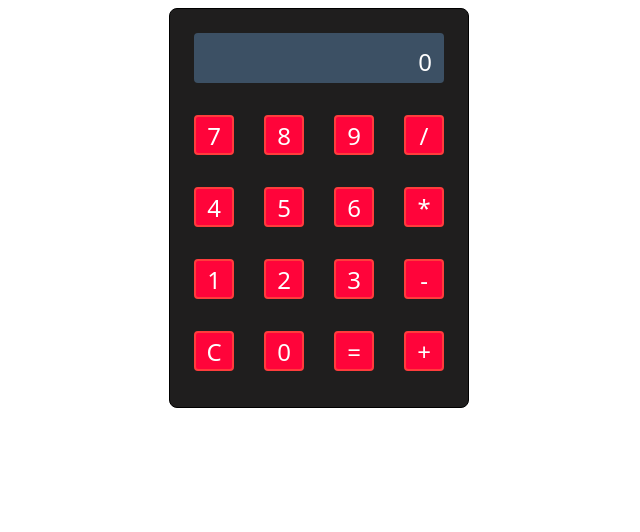
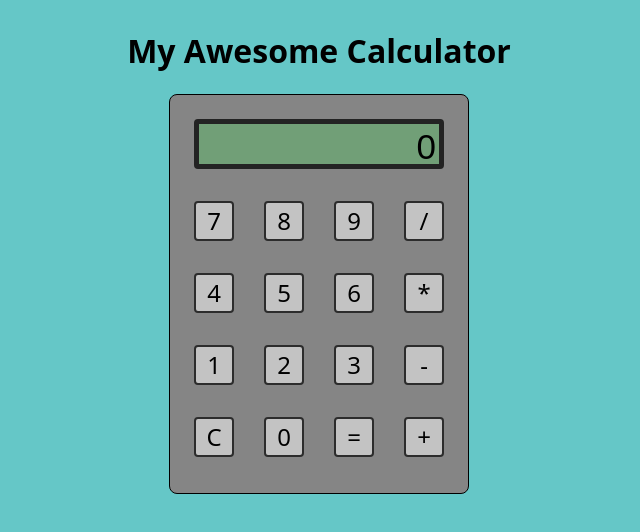
Before and after one commit to JAlmonte295/dom-events-lab, a plain HTML site: page index.html in a window 1280 px wide. Shown: the whole page, without its empty margins (321-961 px from the left). Drawn offline with Linux system fonts and the light colour scheme; a web font is replaced by a local one.

Commit message:
CSS done

```diff
--- a/app.js
+++ b/app.js
@@ -4,7 +4,6 @@
 
 /*-------------------------------- Variables --------------------------------*/
 
-// make calculator always show "0" on the display
 
 /*------------------------ Cached Element References ------------------------*/
 
@@ -61,6 +60,7 @@ function calculateTotal() {
   const displayValue = displayElement[0].innerText;
   const numbers = displayValue.split(/[\+\-\*\/]/).map(Number);
   const operator = displayValue.split(/[0-9]+/).filter(oprt => oprt !== '');
+  //had to use to help from google AI to help me figure out how get the value out of the display, interesting solution which worked great but I had to understand what it did in order to finish the function.
 
   let total = 0;
   let number1 = numbers[0];
--- a/index.html
+++ b/index.html
@@ -6,8 +6,12 @@
     <title>DOM Events Lab</title>
     <script defer src="./app.js"></script>
     <link rel="stylesheet" href="./style.css" />
+    <link href="https://fonts.googleapis.com/css2?family=Micro+5+Charted&display=swap" rel="stylesheet">
   </head>
   <body>
+    <header>
+      <h1> My Awesome Calculator </h1>
+     </header>
     <div id="calculator">
       <div class="row">
         <div class="display"></div>
--- a/style.css
+++ b/style.css
@@ -1,24 +1,34 @@
 * {
   box-sizing: border-box;
+}
+
+header {
+  display: flex;
+  align-items: center;
+  justify-content: space-between;
 }
 
 body {
   display: flex;
   align-items: center;
   justify-content: center;
+  flex-direction: column;
   font-family: system-ui, sans-serif;
+  background-color: rgb(101, 199, 199);
 }
 
 .display {
   width: 100%;
   height: 50px;
-  font-size: 24px;
-  padding: 12px;
+  font-size: 35px;
+  font-family: "Micro 5 Charted", sans-serif;
+  padding: 3px;
   display: flex;
   justify-content: flex-end;
-  color: white;
+  color: rgb(0, 0, 0);
   border-radius: 4px;
-  background-color: rgb(60, 80, 100);
+  background-color: rgb(113, 159, 119);
+  border: #232323 solid 5px;
 }
 
 #calculator {
@@ -30,7 +40,7 @@ body {
   flex-direction: column;
   border-radius: 8px;
   border: 1px solid black;
-  background-color: #1f1e1e;
+  background-color: #858585;
 }
 
 .row {
@@ -52,8 +62,14 @@ body {
   display: flex;
   align-items: center;
   justify-content: center;
-  color: #ffffff;
-  background-color: #ff043a;
+  color: #000000;
+  background-color: #c3c3c3;
   border-radius: 4px;
-  border: 2px solid rgb(255, 60, 60);
+  border: 2px solid rgb(44, 44, 44);
 }
+
+.button:hover {
+  border:1px solid rgb(86, 155, 93);
+  background-color: rgb(41, 41, 41);
+  color: rgb(255, 255, 255);
+}
```
